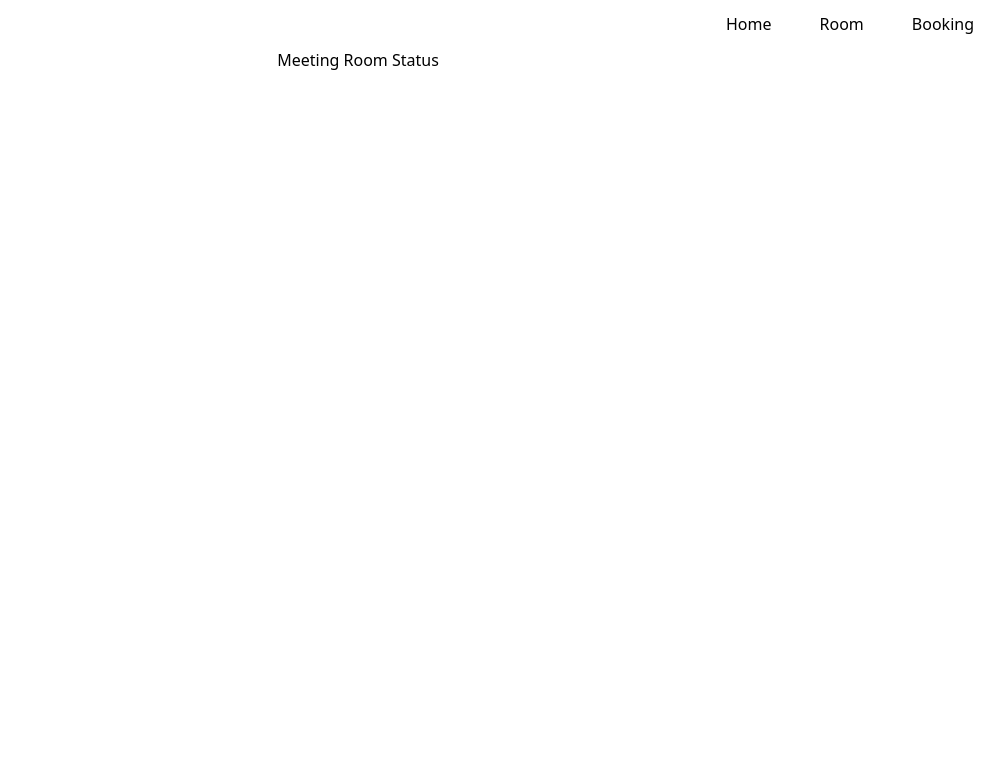
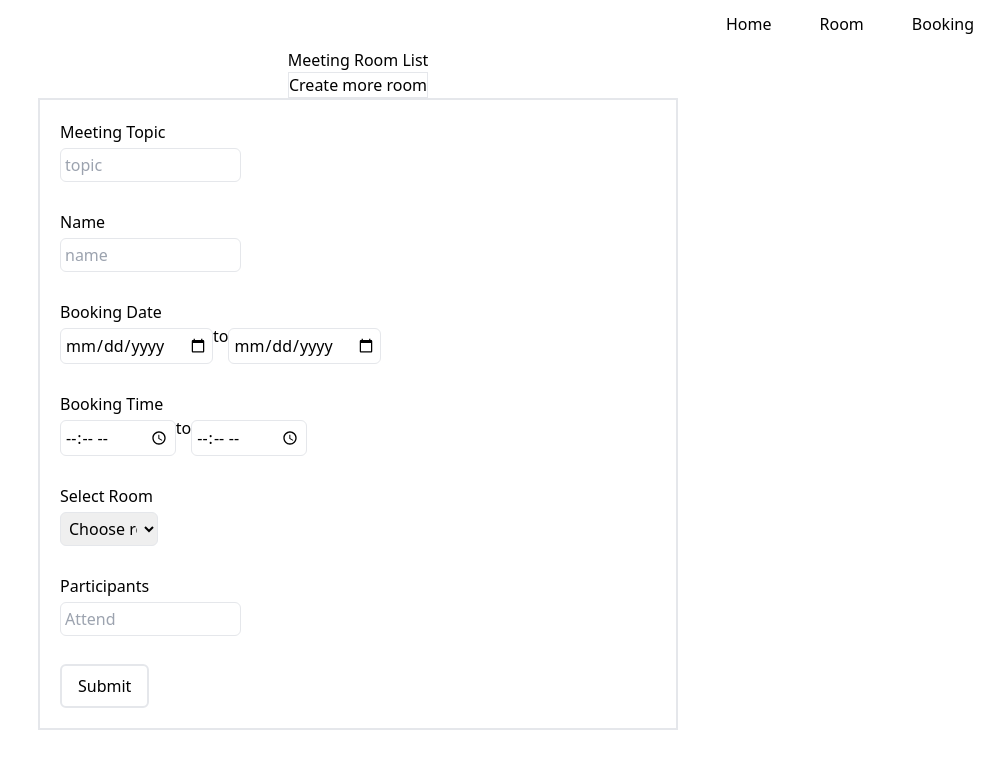
Before and after one commit to TraditionalMiner42/room-booking, a React (Create React App) app: page /rooms in a window 1280 px wide. Shown: the top 768 px of the page, without its empty margins (282-1280 px from the left). Built offline with nearby package versions, Linux system fonts and the light colour scheme.

Commit message:
Add booking form

```diff
--- a/src/App.css
+++ b/src/App.css
@@ -31,6 +31,12 @@
   .nav-item {
       @apply px-4 py-2 mx-2 my-1
   }
+  .form-item {
+      @apply flex flex-col p-2 m-1
+  }
+  .input-item {
+      @apply border rounded-md w-3/4 p-1 my-1
+  }
 }
 
 .App {
--- /dev/null
+++ b/src/components/room/BookingForm.js
@@ -0,0 +1,166 @@
+import { useEffect, useState } from "react";
+
+export default function BookingForm({ room }) {
+	const [formData, setFormData] = useState({
+		meetingTopic: "",
+		name: "",
+		dateFrom: "",
+		dateTo: "",
+		bookingTimeFrom: "",
+		bookingTimeTo: "",
+		room: "",
+		participants: "",
+	});
+
+	const [isSubmitted, setIsSubmitted] = useState(false);
+
+	const handleSubmit = (event) => {
+		event.preventDefault();
+
+		// Additional processing or validation can be done here
+		const {
+			meetingTopic,
+			name,
+			dateFrom,
+			dateTo,
+			bookingTimeFrom,
+			bookingTimeTo,
+			room,
+			participants,
+		} = formData;
+
+		// Send data to server (optional)
+		// ... code for sending data to server using fetch or an API library
+
+		// Store data in localStorage
+
+		localStorage.setItem("meetingData", JSON.stringify(formData));
+
+		setIsSubmitted(true); // Update state for success message or redirection
+	};
+
+	useEffect(() => {
+		const storedData = localStorage.getItem("meetingData");
+		if (storedData) {
+			setFormData(JSON.parse(storedData));
+			console.log(formData);
+		}
+	}, []);
+
+	const handleChange = (event) => {
+		// event.preventDefault();
+		const { name, value } = event.target;
+		// if (value !== "")
+		setFormData((prevData) => ({ ...prevData, [name]: value }));
+	};
+
+	return (
+		<>
+			<div className="flex justify-center items-center h-full">
+				<form
+					className="w-1/2 py-2 px-2 flex flex-col items-start border-2"
+					onSubmit={handleSubmit}
+				>
+					<div className="form-item">
+						<label>Meeting Topic</label>
+						<input
+							className="input-item"
+							placeholder="topic"
+							type="text"
+							name="meetingTopic"
+							value={formData.meetingTopic}
+							onChange={handleChange}
+						/>
+					</div>
+					<div className="form-item">
+						<label>Name</label>
+						<input
+							className="input-item"
+							placeholder="name"
+							type="text"
+							name="name"
+							value={formData.name}
+							onChange={handleChange}
+						/>
+					</div>
+					<div className="form-item">
+						<label>Booking Date</label>
+						<div className="flex">
+							<input
+								className="input-item"
+								placeholder="Start date"
+								type="date"
+								name="dateStart"
+								value={formData.dateFrom}
+								onChange={handleChange}
+							/>
+							to
+							<input
+								className="input-item"
+								placeholder="End date"
+								type="date"
+								name="dateEnd"
+								value={formData.dateTo}
+								onChange={handleChange}
+							/>
+						</div>
+					</div>
+					<div className="form-item">
+						<label>Booking Time</label>
+						<div className="flex">
+							<input
+								className="input-item"
+								placeholder="Start time"
+								type="time"
+								name="timeStart"
+								value={formData.dateFrom}
+								onChange={handleChange}
+							/>
+							to
+							<input
+								className="input-item"
+								placeholder="End time"
+								type="time"
+								name="timeEnd"
+								value={formData.dateTo}
+								onChange={handleChange}
+							/>
+						</div>
+					</div>
+					<div className="form-item">
+						<label>Select Room</label>
+						<select className="input-item">
+							<option value="" selected disabled hidden>
+								Choose room
+							</option>
+							{room?.map((room) => (
+								<option
+									value={formData.room}
+									onChange={handleChange}
+								>
+									{room.room}
+								</option>
+							))}
+						</select>
+					</div>
+					<div className="form-item">
+						<label>Participants</label>
+						<input
+							className="input-item"
+							placeholder="Attend"
+							type="text"
+							name="participants"
+							value={formData.participants}
+							onChange={handleChange}
+						/>
+					</div>
+					<div className="form-item">
+						<button className="px-4 py-2 border-2 rounded-md">
+							Submit
+						</button>
+					</div>
+				</form>
+			</div>
+		</>
+	);
+}
--- /dev/null
+++ b/src/components/room/BookingFormFields.js
@@ -0,0 +1,18 @@
+import React from "react";
+
+const FormField = ({ label, name, type, placeholder, value, onChange }) => (
+	<div className="form-item">
+		<div className="form-detail">
+			<label>{label}</label>
+			<input
+				type={type}
+				name={name}
+				placeholder={placeholder || ""} // Optional placeholder
+				value={value}
+				onChange={onChange}
+			/>
+		</div>
+	</div>
+);
+
+export default FormField;
--- a/src/components/room/Room.js
+++ b/src/components/room/Room.js
@@ -1,4 +1,5 @@
 import { useEffect, useState } from "react";
+import BookingForm from "./BookingForm";
 
 export default function Room() {
 	const [roomId, setRoomId] = useState(0);
@@ -8,14 +9,9 @@ export default function Room() {
 
 	useEffect(() => {
 		const data = window.localStorage.getItem("room");
-		console.log("room: ", room);
+		// console.log("room: ", room);
 		setRoom(JSON.parse(data));
 	}, []);
-
-	useEffect(() => {
-		window.localStorage.setItem("room", JSON.stringify(room));
-		// console.log("Room: ", room);
-	}, [room]);
 
 	const createRoom = () => {
 		setToggleCreateRoom(!toggleCreateRoom);
@@ -24,7 +20,10 @@ export default function Room() {
 	const addRoom = () => {
 		if (inputValue !== "") {
 			setRoom((prev) => {
-				return [...prev, { id: roomId, room: inputValue }];
+				prev = prev || [];
+				const newRoom = [...prev, { id: roomId, room: inputValue }];
+				window.localStorage.setItem("room", JSON.stringify(newRoom)); // Update localStorage with the new value
+				return newRoom; // Update the state with the new value
 			});
 			setRoomId(roomId + 1);
 			setInputValue("");
@@ -33,13 +32,14 @@ export default function Room() {
 
 	return (
 		<>
+			{console.log("room: ", room)}
 			<div className="text-center">Meeting Room List</div>
 
 			<div className="flex flex-row justify-center">
 				<div>
-					<li className="list-none" key={room.id}>
-						{room.map((room) => {
-							return <ul key={room.id}>{room.room}</ul>;
+					<li className="list-none" key={room?.id}>
+						{room?.map((room) => {
+							return <ul key={room?.id}>{room.room}</ul>;
 						})}
 					</li>
 				</div>
@@ -62,6 +62,9 @@ export default function Room() {
 					)}
 				</div>
 			</div>
+			<div>
+				<BookingForm room={room} />
+			</div>
 		</>
 	);
 }
--- a/src/index.js
+++ b/src/index.js
@@ -6,9 +6,9 @@ import { BrowserRouter, HashRouter } from "react-router-dom";
 const root = ReactDOM.createRoot(document.getElementById("root"));
 root.render(
 	<React.StrictMode>
-		<HashRouter>
+		<BrowserRouter>
 			<App />
-		</HashRouter>
+		</BrowserRouter>
 	</React.StrictMode>
 );
 
```
